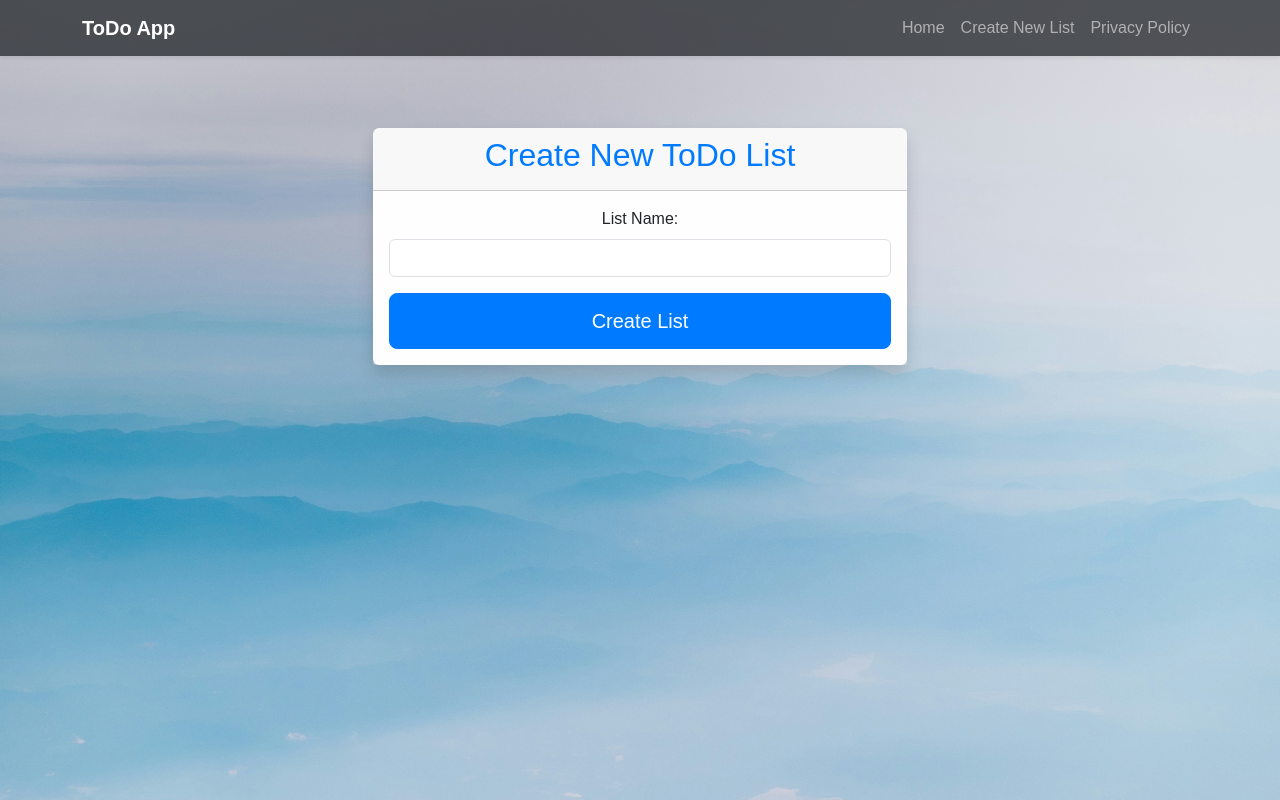
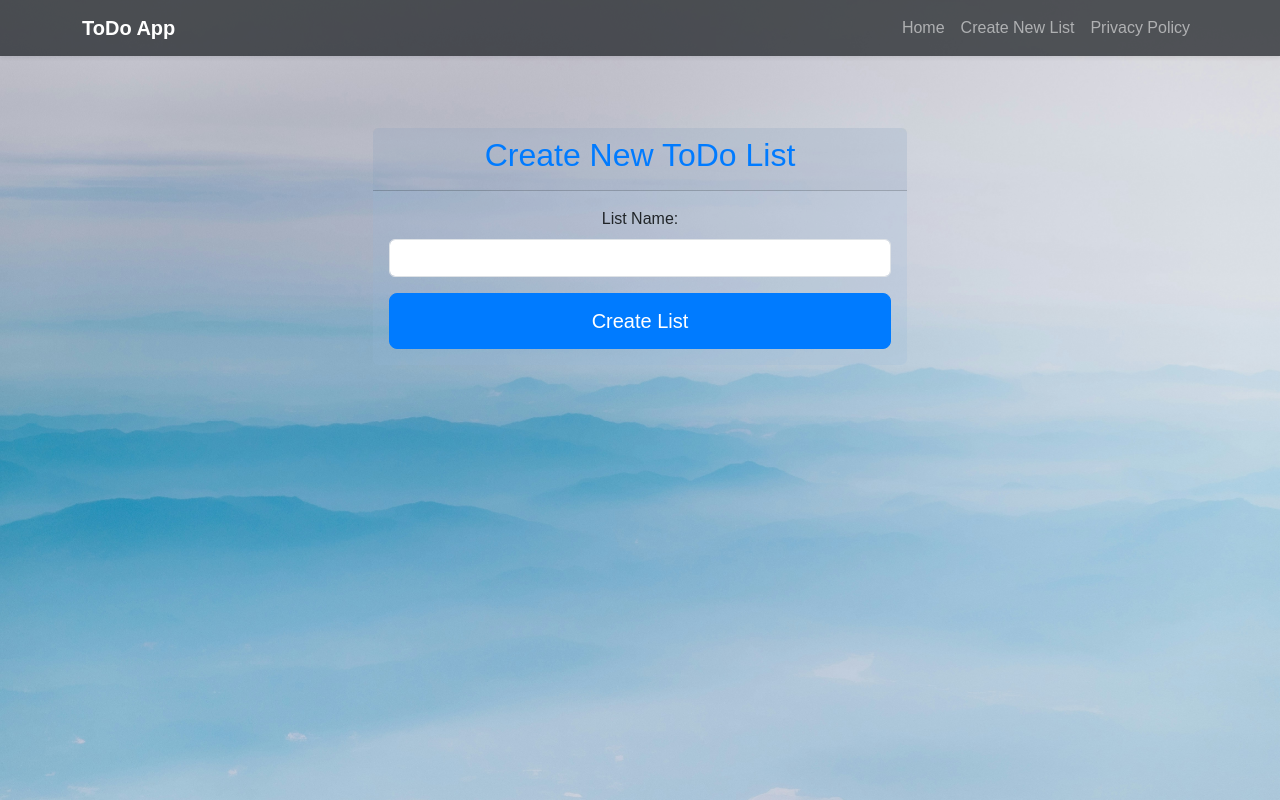
Before and after one commit to crxig-rxberts/sqaada, a React (Create React App) app in the folder client/: page /create-list in a window 1280 px wide. Built offline with nearby package versions, Linux system fonts and the light colour scheme.

Commit message:
a few css changes and a bug fix for todoItem.js

```diff
--- a/client/src/App.css
+++ b/client/src/App.css
@@ -33,25 +33,14 @@ body, html {
   color: #61dafb;
 }
 
-body {
-  background-color: #f8f9fa;
-}
-
 .card {
   border: none;
   transition: transform 0.3s;
-}
-
-.card:hover {
-  transform: translateY(-5px);
+  background-color: rgba(148, 184, 221, 0.2);
 }
 
 .list-group-item {
   transition: background-color 0.3s;
-}
-
-.list-group-item:hover {
-  background-color: #f1f3f5;
 }
 
 .btn-primary {
--- a/client/src/Components/Card.js
+++ b/client/src/Components/Card.js
@@ -2,13 +2,13 @@ import React from 'react';
 
 const Card = ({ title, children }) => {
     return (
-        <div className="card shadow">
+        <div className="card">
             {title && (
                 <div className="card-header">
                     <h2 className="card-title">{title}</h2>
                 </div>
             )}
-            <div className="card-body bg-light-opaque">
+            <div className="card-body">
                 {children}
             </div>
         </div>
--- a/client/src/Components/ListDetails.js
+++ b/client/src/Components/ListDetails.js
@@ -10,7 +10,7 @@ import {
 import TodoItem from './TodoItem';
 import TodoForm from './TodoForm';
 import Modal from './Modal';
-import LoadingSpinner from './LoadingSpinner';
+import LoadingSpinner from './Loadingspinner';
 
 const ListDetails = () => {
   const { listId } = useParams();
--- a/client/src/Components/PolicySection.js
+++ b/client/src/Components/PolicySection.js
@@ -2,7 +2,7 @@ import React from 'react';
 
 const PolicySection = ({ title, content }) => (
     <>
-        <h2 className="h4 mb-4 mt-5">{title}</h2>
+        <h2 className="h4 mb-4 mt-5 ">{title}</h2>
         {typeof content === 'string' ? (
             <p>{content}</p>
         ) : (
--- a/client/src/Components/PrivacyPolicy.js
+++ b/client/src/Components/PrivacyPolicy.js
@@ -73,7 +73,7 @@ const PrivacyPolicy = () => {
     return (
         <div className="container py-5">
             <h1 className="display-4 text-center mb-5">Privacy Policy</h1>
-            <Card>
+            <Card className='bg-opacity-25'>
                 {policySections.map((section, index) => (
                     <PolicySection key={index} title={section.title} content={section.content} />
                 ))}
--- a/client/src/Components/TodoItem.js
+++ b/client/src/Components/TodoItem.js
@@ -18,7 +18,7 @@ const TodoItem = ({ item, onStatusChange, onEdit, onDelete }) => (
             <select
                 className="form-select w-50"
                 value={item.status}
-                onChange={(e) => onStatusChange(item.itemId, e.target.value)}
+                onChange={(e) => onStatusChange(item.itemId, {status :e.target.value})}
                 disabled={item.status === 'COMPLETED'}
             >
                 <option value="TODO">To Do</option>
```
